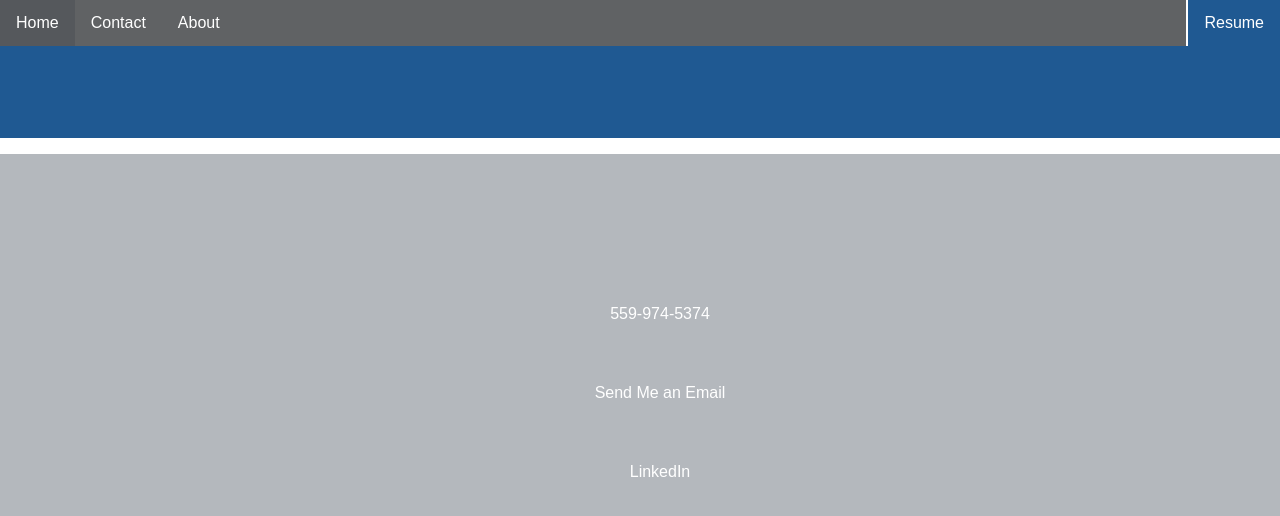
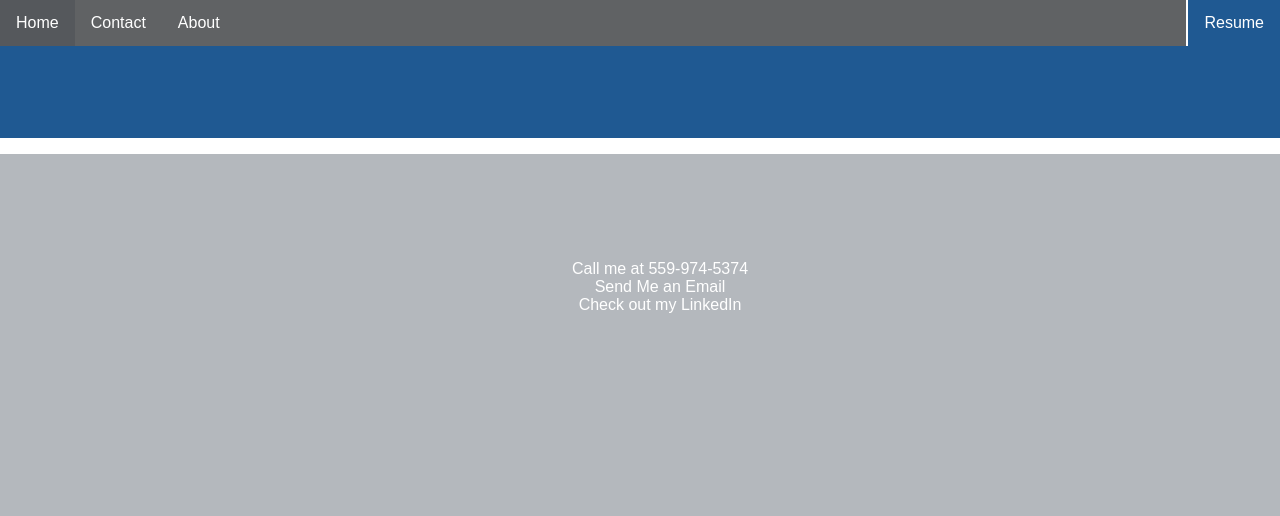
Before and after one commit to layniecalderwood/coryrhunter.com, a Jekyll site: the page built from index.md, in a window 1280 px wide and 900 px high, scrolled down 1340 px. Shown: the top 516 px of the window. Built offline with Jekyll 4.4.1, drawn with Linux system fonts in a browser that asks for light colours; our own code applies the rules of GitHub Pages for plain Markdown files.

Commit message:
cool cool cool cool

```diff
--- a/_layouts/default.html
+++ b/_layouts/default.html
@@ -186,11 +186,11 @@ footer li a {
 </section></a>
 
 <a id="contact"><section class="fwh-slide fwh-slide--bg-grey">
-  <p> <ul> <li>{{ "[559-974-5374](tel:5599745374)" | markdownify }}</li>
+  <p> <ul> <li><a href="tel:5599745374">Call me at 559-974-5374</a></li>
 
     <li><a href="mailto:coryhunter.byu@gmail.com">Send Me an Email</a></li>
 
-  <li>{{ "[LinkedIn](https://linkedin.com/in/coryrhunter)" | markdownify }}</li>
+  <li><a href="https://linkedin.com/in/coryrhunter">Check out my LinkedIn</li>
 </ul>
   </p>
 </section></a>
```
